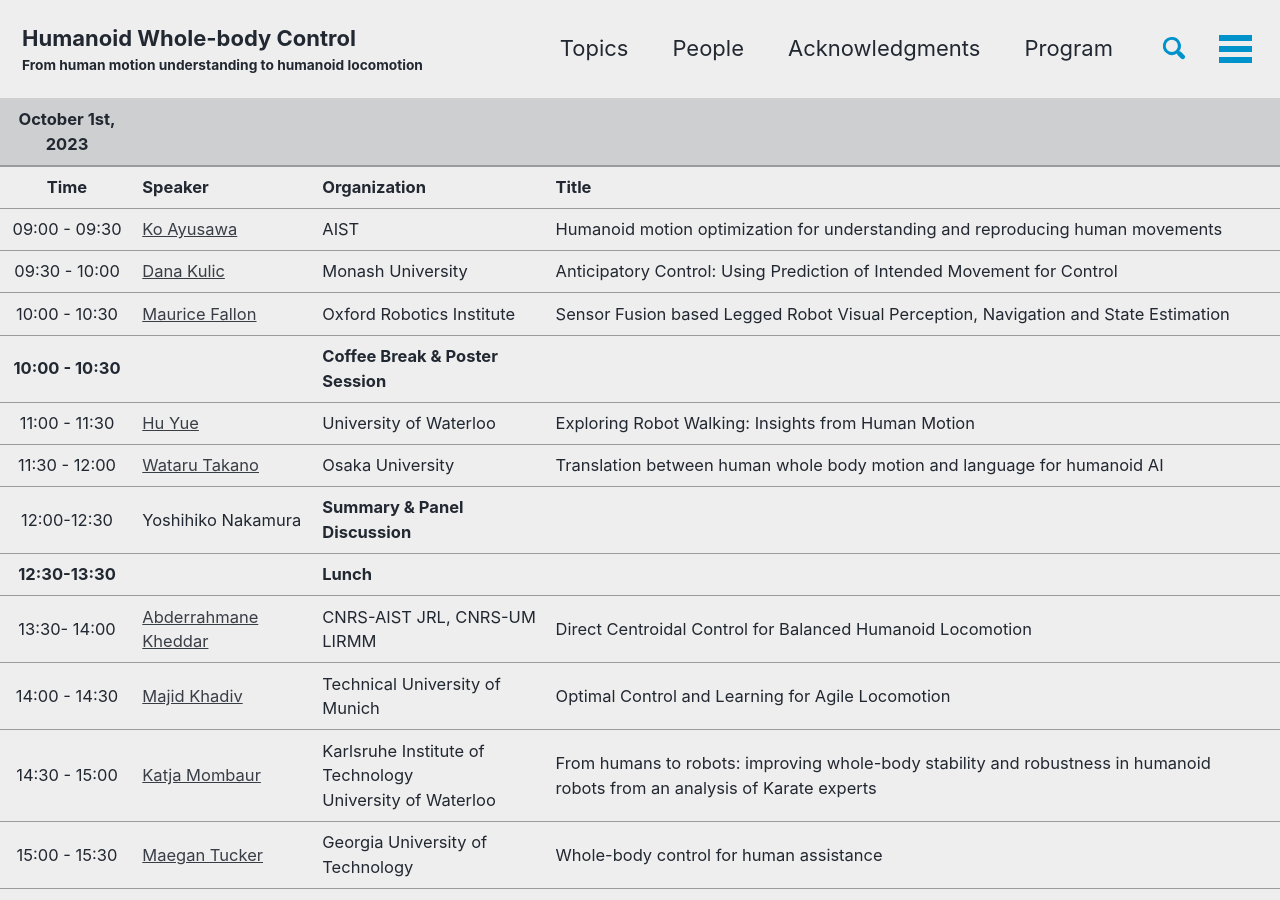
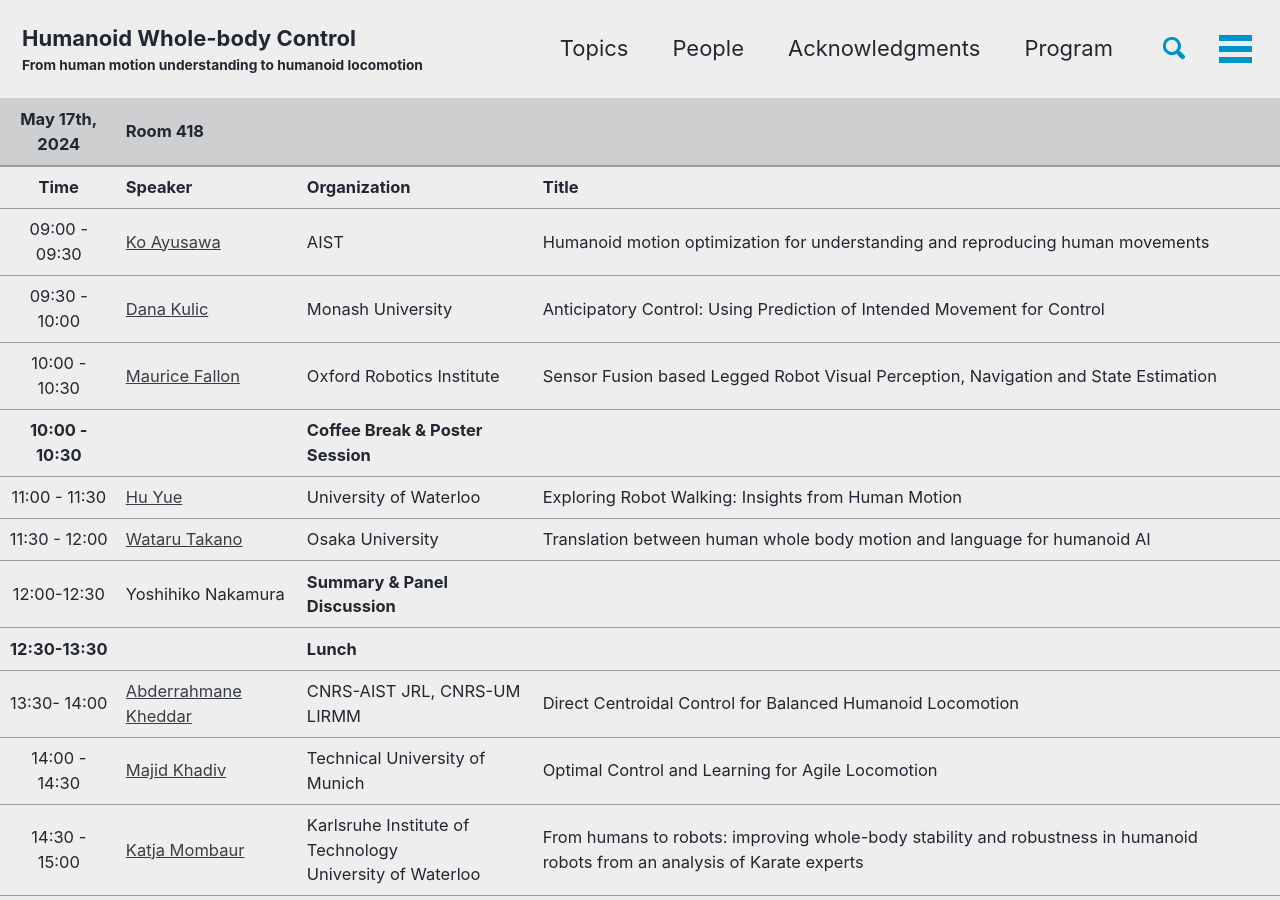
Before and after one commit to icra-2024-humanoid/icra-2024-humanoid.github.io, a Jekyll site: the page built from _pages/program.md, in a window 1280 px wide and 900 px high. Built offline with Jekyll 4.4.1, drawn with Linux system fonts in a browser that asks for light colours; cached includes are drawn as plain includes; our own code applies the rules of GitHub Pages for plain Markdown files.

Commit message:
Add the location to the program

```diff
--- a/_pages/program.md
+++ b/_pages/program.md
@@ -6,7 +6,7 @@ permalink: /program/
 <!--Concerning different [time zones](https://www.worldtimebuddy.com/?qm=1&lid=8,1816670,2988507,2643743&h=1816670&date=2021-6-4&sln=9-18&hf=1), please check the **same** program in: [CEST time (GMT +2)]({{ "/program-cest/"}}){: .btn .btn--success .btn--medium} or [PDT Time]({{ "/program-pdt/"}}){: .btn .btn--success .btn--medium}. -->
 
 
-| **October 1st, 2023**                                      |
+| **May 17th, 2024** | **Room 418**                                      |
 | :-------------------------------------------------------------------------:|
 | **Time** | **Speaker**          | **Organization** |                   **Title**                                      |
 | :-------------------------------------------------------------------------:|
```
